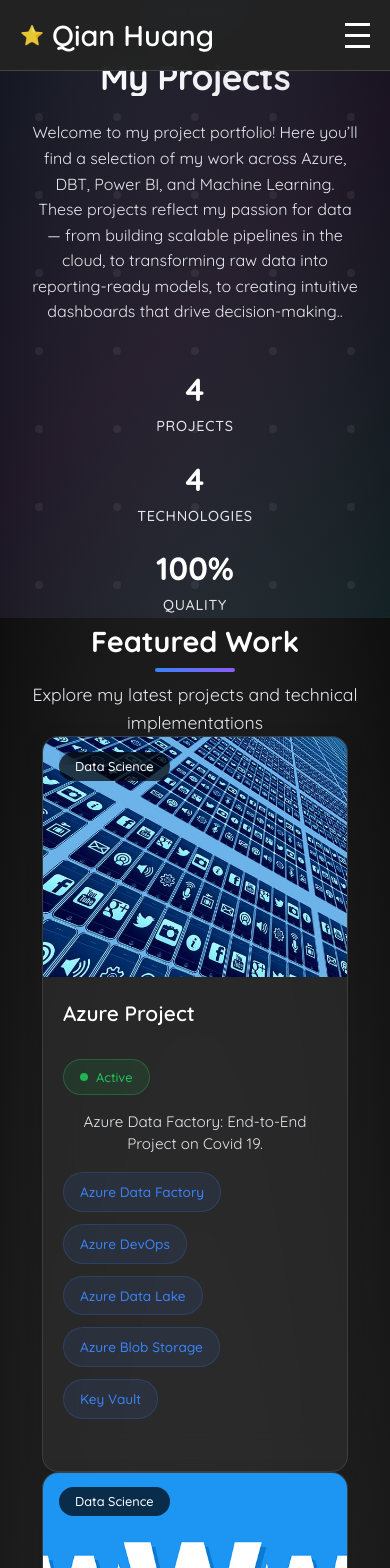
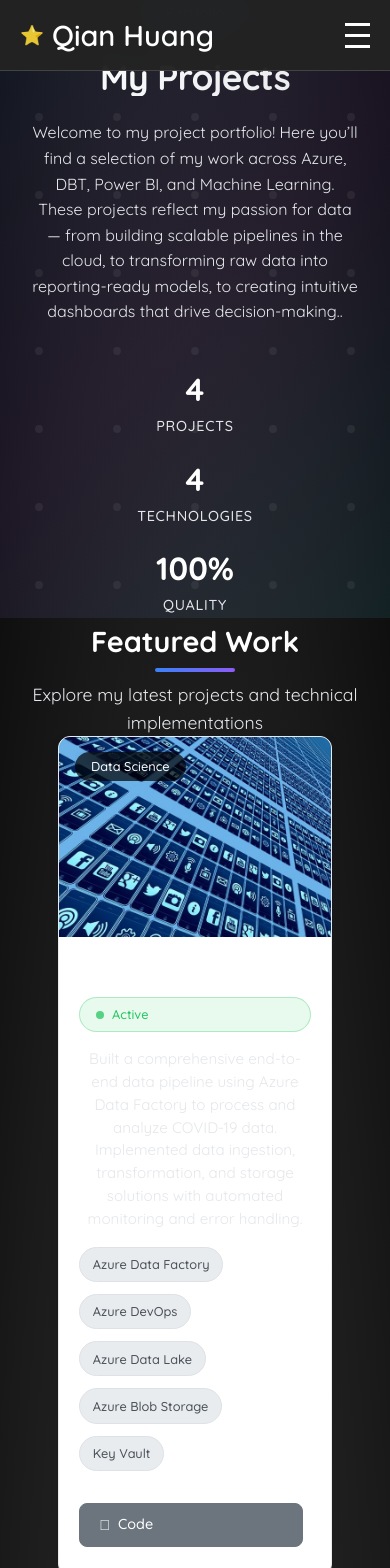
Before and after one commit to QianNetherladns/myweb, a Next.js app: page /projects in a window 390 px wide. Shown: the top 1568 px of the page. Built offline with nearby package versions, Linux system fonts and the light colour scheme.

Commit message:
Redesign Projects page like image: clean card layout, detailed descriptions, GitHub links, YouTube video link, and proper centering

```diff
--- a/public/style.css
+++ b/public/style.css
@@ -3687,11 +3687,14 @@ body.projects-page .cta-content {
   letter-spacing: 0.05em;
 }
 
-/* Projects Showcase Section - SIMPLIFIED */
+/* Projects Showcase Section - CARD LAYOUT LIKE IMAGE */
 .projects-showcase-section {
-  padding: 6rem 0;
+  padding: 4rem 0;
   background: var(--main-bg);
   width: 100%;
+  display: flex;
+  justify-content: center;
+  align-items: center;
 }
 
 .section-header {
@@ -3729,36 +3732,54 @@ body.projects-page .cta-content {
 
 .projects-grid-container {
   display: grid;
-  grid-template-columns: repeat(auto-fit, minmax(380px, 1fr));
-  gap: 2.5rem;
-  margin: 3rem auto 0 auto;
+  grid-template-columns: repeat(3, 1fr);
+  gap: 2rem;
+  margin: 2rem auto 0 auto;
   width: 100%;
   max-width: 1200px;
-}
-
-/* Project Card */
+  padding: 0 2rem;
+}
+
+@media (max-width: 1024px) {
+  .projects-grid-container {
+    grid-template-columns: repeat(2, 1fr);
+    gap: 1.5rem;
+  }
+}
+
+@media (max-width: 768px) {
+  .projects-grid-container {
+    grid-template-columns: 1fr;
+    gap: 1.5rem;
+    padding: 0 1rem;
+  }
+}
+
+/* Project Card - CLEAN CARD STYLE LIKE IMAGE */
 .project-card {
-  background: var(--card-bg);
-  border-radius: 16px;
+  background: #ffffff;
+  border-radius: 12px;
   overflow: hidden;
-  box-shadow: 0 4px 20px rgba(0, 0, 0, 0.1);
-  transition: all 0.3s cubic-bezier(0.4, 0, 0.2, 1);
-  border: 1px solid rgba(255, 255, 255, 0.1);
-  backdrop-filter: blur(20px);
+  box-shadow: 0 2px 8px rgba(0, 0, 0, 0.1);
+  transition: all 0.3s ease;
+  border: 1px solid #e9ecef;
   position: relative;
+  display: flex;
+  flex-direction: column;
+  height: 100%;
 }
 
 .project-card:hover {
-  transform: translateY(-8px);
-  box-shadow: 0 20px 40px rgba(0, 0, 0, 0.15);
-  border-color: rgba(255, 255, 255, 0.2);
+  transform: translateY(-4px);
+  box-shadow: 0 8px 25px rgba(0, 0, 0, 0.15);
+  border-color: #007bff;
 }
 
 .project-image-container {
   position: relative;
-  height: 240px;
+  height: 200px;
   overflow: hidden;
-  background: linear-gradient(135deg, #1e293b, #334155);
+  background: #f8f9fa;
 }
 
 .project-image {
@@ -3835,22 +3856,22 @@ body.projects-page .cta-content {
 }
 
 .project-content {
-  padding: 2rem;
+  padding: 1.5rem;
+  flex: 1;
+  display: flex;
+  flex-direction: column;
 }
 
 .project-header {
-  display: flex;
-  justify-content: space-between;
-  align-items: flex-start;
   margin-bottom: 1rem;
 }
 
 .project-title {
-  font-size: 1.5rem;
-  font-weight: 700;
-  color: var(--text-primary);
-  margin: 0;
-  flex: 1;
+  font-size: 1.25rem;
+  font-weight: 600;
+  color: #212529;
+  margin: 0 0 0.5rem 0;
+  line-height: 1.3;
 }
 
 .project-status {
@@ -3878,10 +3899,11 @@ body.projects-page .cta-content {
 }
 
 .project-description {
-  color: var(--text-secondary);
-  line-height: 1.6;
+  color: #6c757d;
+  line-height: 1.5;
   margin-bottom: 1.5rem;
-  font-size: 1rem;
+  font-size: 0.95rem;
+  flex: 1;
 }
 
 .project-technologies {
@@ -3892,13 +3914,13 @@ body.projects-page .cta-content {
 }
 
 .tech-tag {
-  background: rgba(59, 130, 246, 0.1);
-  color: #3b82f6;
-  padding: 0.5rem 1rem;
-  border-radius: 25px;
-  font-size: 0.85rem;
+  background: #e9ecef;
+  color: #495057;
+  padding: 0.4rem 0.8rem;
+  border-radius: 20px;
+  font-size: 0.8rem;
   font-weight: 500;
-  border: 1px solid rgba(59, 130, 246, 0.2);
+  border: 1px solid #dee2e6;
   transition: all 0.3s ease;
 }
 
@@ -3914,44 +3936,44 @@ body.projects-page .cta-content {
 }
 
 .action-button {
-  display: flex;
+  display: inline-flex;
   align-items: center;
   gap: 0.5rem;
-  padding: 0.75rem 1.5rem;
-  border-radius: 10px;
+  padding: 0.6rem 1.2rem;
+  border-radius: 8px;
   text-decoration: none;
-  font-weight: 600;
+  font-weight: 500;
   font-size: 0.9rem;
   transition: all 0.3s ease;
-  border: 2px solid transparent;
-  flex: 1;
-  justify-content: center;
+  border: 1px solid transparent;
+  margin-right: 0.5rem;
+  margin-bottom: 0.5rem;
 }
 
 .github-button {
-  background: rgba(31, 41, 55, 0.8);
+  background: #6c757d;
   color: white;
-  border-color: rgba(31, 41, 55, 0.3);
+  border-color: #6c757d;
 }
 
 .github-button:hover {
-  background: #1f2937;
-  border-color: #374151;
-  transform: translateY(-2px);
-  box-shadow: 0 8px 25px rgba(31, 41, 55, 0.3);
+  background: #5a6268;
+  border-color: #5a6268;
+  transform: translateY(-1px);
+  box-shadow: 0 4px 12px rgba(108, 117, 125, 0.3);
 }
 
 .video-button {
-  background: rgba(220, 38, 38, 0.8);
+  background: #dc3545;
   color: white;
-  border-color: rgba(220, 38, 38, 0.3);
+  border-color: #dc3545;
 }
 
 .video-button:hover {
-  background: #dc2626;
-  border-color: #ef4444;
-  transform: translateY(-2px);
-  box-shadow: 0 8px 25px rgba(220, 38, 38, 0.3);
+  background: #c82333;
+  border-color: #c82333;
+  transform: translateY(-1px);
+  box-shadow: 0 4px 12px rgba(220, 53, 69, 0.3);
 }
 
 /* Call to Action Section - SIMPLIFIED */
--- a/src/config/content.json
+++ b/src/config/content.json
@@ -118,40 +118,43 @@
     "subtitle": "Welcome to my project portfolio! Here you’ll find a selection of my work across Azure, DBT, Power BI, and Machine Learning. These projects reflect my passion for data — from building scalable pipelines in the cloud, to transforming raw data into reporting-ready models, to creating intuitive dashboards that drive decision-making..",
     "items": [
       {
-        "title": "Azure Project",
-        "description": "Azure Data Factory: End-to-End Project on Covid 19.",
-        "technologies": ["Azure Data Factory", "Azure DevOps", "Azure Data Lake","Azure Blob Storage","Key Vault"],
-        "github": "https://github.com/QianNetherladns",
-        "site": "https://github.com/QianNetherladns",
+        "title": "Azure Data Pipeline",
+        "description": "Built a comprehensive end-to-end data pipeline using Azure Data Factory to process and analyze COVID-19 data. Implemented data ingestion, transformation, and storage solutions with automated monitoring and error handling.",
+        "technologies": ["Azure Data Factory", "Azure DevOps", "Azure Data Lake", "Azure Blob Storage", "Key Vault"],
+        "github": "https://github.com/QianNetherladns/azure-covid-pipeline",
+        "site": "https://github.com/QianNetherladns/azure-covid-pipeline",
         "image": "/images/project-2-cover.jpg",
-        "showLinks": false
+        "showLinks": true,
+        "showLiveDemo": false
       },
       {
-        "title": "DBT Project",
-        "description": "Built an end-to-end analytics workflow in DBT, transforming raw Airbnb sample data into clean, reusable data marts through a layered modeling structure.",
-        "technologies": ["DBT", "SQL", "Data Modeling", "Analytics","Snowflake"],
-        "github": "https://github.com/QianNetherladns",
-        "site": "https://github.com/QianNetherladns",
+        "title": "DBT Analytics Platform",
+        "description": "Developed a robust analytics platform using DBT to transform raw Airbnb data into clean, reusable data marts. Implemented layered modeling architecture with automated testing and documentation.",
+        "technologies": ["DBT", "SQL", "Data Modeling", "Analytics", "Snowflake"],
+        "github": "https://github.com/QianNetherladns/dbt-airbnb-analytics",
+        "site": "https://github.com/QianNetherladns/dbt-airbnb-analytics",
         "image": "/images/project-3-cover.png",
-        "showLinks": false
+        "showLinks": true,
+        "showLiveDemo": false
       },
       {
-        "title": "PowerBI Project",
-        "description": "Interactive dashboards and data visualization for business intelligence.",
+        "title": "Power BI Dashboard",
+        "description": "Created interactive business intelligence dashboards with advanced data visualization techniques. Designed user-friendly interfaces for data exploration and decision-making support.",
         "technologies": ["Power BI", "Data Visualization", "Dashboard Design", "Business Intelligence"],
-        "github": "https://github.com/QianNetherladns",
-        "site": "https://github.com/QianNetherladns",
+        "github": "https://github.com/QianNetherladns/powerbi-dashboards",
+        "site": "https://github.com/QianNetherladns/powerbi-dashboards",
         "image": "/images/project-4-cover.jpg",
-        "showLinks": false,
+        "showLinks": true,
         "video": "https://youtu.be/EA-Phprcvl0",
-        "showVideo": true
+        "showVideo": true,
+        "showLiveDemo": false
       },
       {
-        "title": "Machine Learning Project",
-        "description": "Developed predictive models using machine learning algorithms for sentiment analysis and stance detection.",
+        "title": "ML Sentiment Analysis",
+        "description": "Developed machine learning models for sentiment analysis and stance detection using advanced NLP techniques. Implemented data preprocessing, feature engineering, and model evaluation pipelines.",
         "technologies": ["Python", "Scikit-learn", "TensorFlow", "Pandas", "NumPy", "Jupyter"],
-        "github": "https://github.com/QianNetherladns",
-        "site": "https://github.com/QianNetherladns",
+        "github": "https://github.com/QianNetherladns/ml-sentiment-analysis",
+        "site": "https://github.com/QianNetherladns/ml-sentiment-analysis",
         "image": "/images/machine.png",
         "showLinks": true,
         "showLiveDemo": false
```
